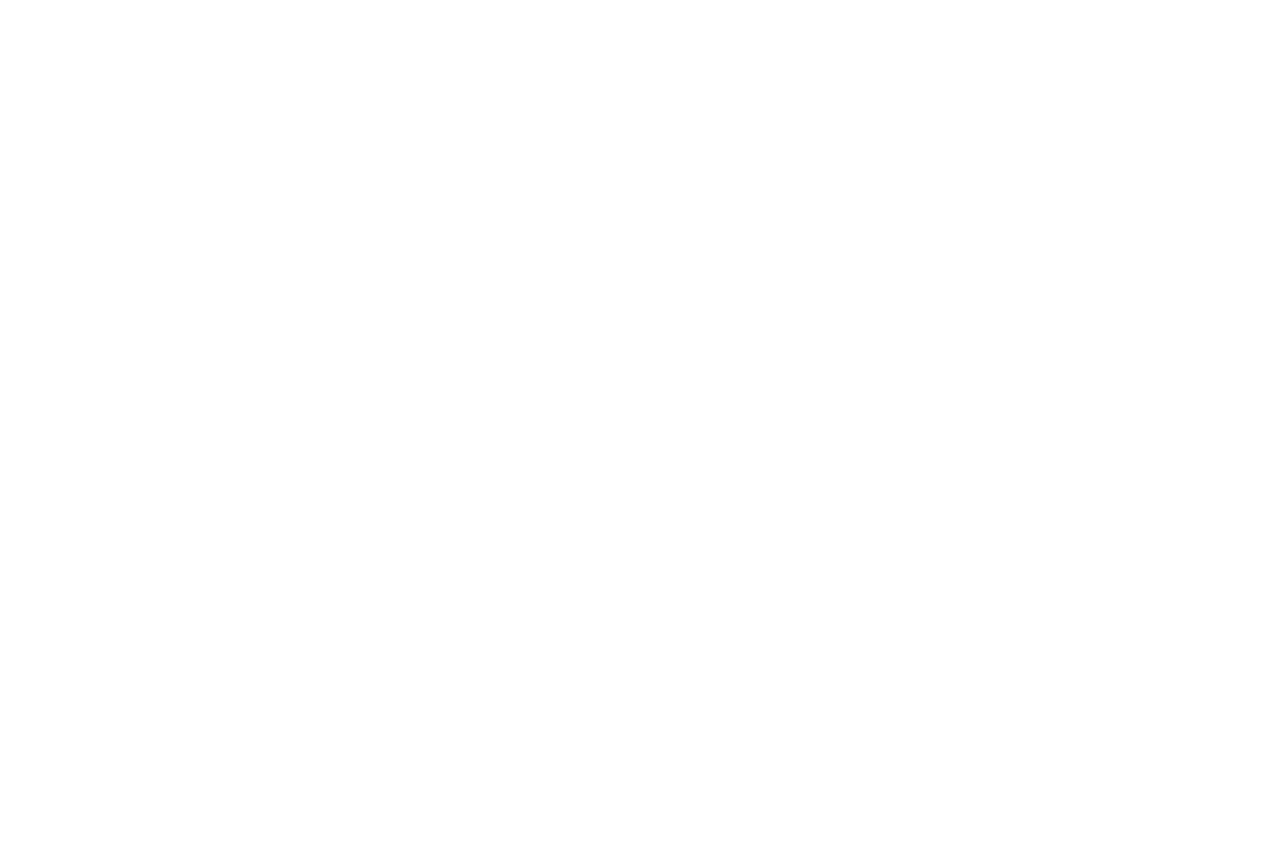
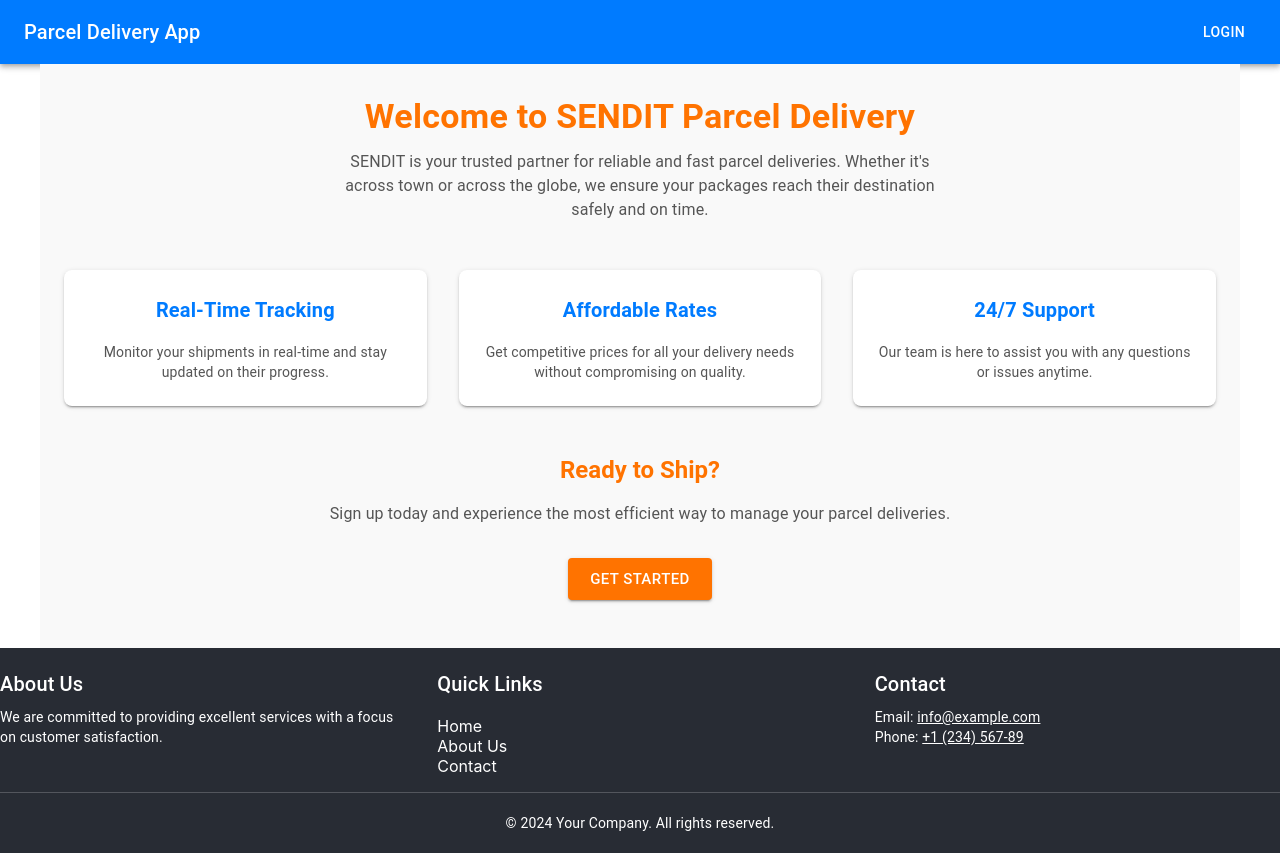
Before and after one commit to BenyBen1/SENDIT, a React (Create React App) app: page / in a window 1280 px wide. Before the commit the page ends 800 px from the top, so only its background shows below. Built offline with nearby package versions, Linux system fonts and the light colour scheme.

Commit message:
New files arrangement new header, body and footer

```diff
--- a/package.json
+++ b/package.json
@@ -15,7 +15,7 @@
     "react-dom": "^18.3.1",
     "react-icons": "^5.3.0",
     "react-router-dom": "^7.0.1",
-    "react-scripts": "0.1.0",
+    "react-scripts": "^5.0.1",
     "web-vitals": "^2.1.4"
   },
   "scripts": {
--- a/src/App.js
+++ b/src/App.js
@@ -1,10 +1,10 @@
 import React from 'react';
-import HomePage from './homepage';
+import HomePage from './Pages/homepage';
 
 function App() {
   return (
     <div className="App">
-      <homePage />
+      <HomePage />
     </div>
   );
 }
--- /dev/null
+++ b/src/Pages/homepage.jsx
@@ -0,0 +1,15 @@
+import Header from '../components/Header/Header.jsx';
+import Footer from '../components/Footer/Footer.jsx';
+import Body from '../components/Body/HomePageBody.jsx';
+
+const HomePage = () => {
+  return (
+    <div>
+      <Header />
+      <Body />
+      <Footer />
+    </div>
+  );
+};
+
+export default HomePage;
--- /dev/null
+++ b/src/components/Body/HomePageBody.jsx
@@ -0,0 +1,125 @@
+import { Typography, Container, Box, Grid, Button } from '@mui/material';
+
+const Body = () => {
+  return (
+    <Container sx={{ backgroundColor: '#f9f9f9', pt: 4, pb: 6 }}>
+      {/* Welcome Section */}
+      <Box textAlign="center" mb={6}>
+        <Typography
+          variant="h4"
+          component="h1"
+          gutterBottom
+          sx={{ fontWeight: 'bold', color: '#ff7300' }}
+        >
+          Welcome to SENDIT Parcel Delivery
+        </Typography>
+        <Typography
+          variant="body1"
+          sx={{ color: '#555', maxWidth: '600px', margin: '0 auto' }}
+        >
+          SENDIT is your trusted partner for reliable and fast parcel deliveries.
+          Whether it's across town or across the globe, we ensure your packages
+          reach their destination safely and on time.
+        </Typography>
+      </Box>
+
+      {/* Features Section */}
+      <Box>
+        <Grid container spacing={4} textAlign="center">
+          <Grid item xs={12} sm={4}>
+            <Box
+              sx={{
+                backgroundColor: '#fff',
+                borderRadius: 2,
+                boxShadow: 2,
+                p: 3,
+                transition: 'transform 0.3s ease',
+                '&:hover': { transform: 'scale(1.05)' },
+              }}
+            >
+              <Typography
+                variant="h6"
+                sx={{ fontWeight: 'bold', color: '#007bff', mb: 2 }}
+              >
+                Real-Time Tracking
+              </Typography>
+              <Typography variant="body2" sx={{ color: '#555' }}>
+                Monitor your shipments in real-time and stay updated on their progress.
+              </Typography>
+            </Box>
+          </Grid>
+          <Grid item xs={12} sm={4}>
+            <Box
+              sx={{
+                backgroundColor: '#fff',
+                borderRadius: 2,
+                boxShadow: 2,
+                p: 3,
+                transition: 'transform 0.3s ease',
+                '&:hover': { transform: 'scale(1.05)' },
+              }}
+            >
+              <Typography
+                variant="h6"
+                sx={{ fontWeight: 'bold', color: '#007bff', mb: 2 }}
+              >
+                Affordable Rates
+              </Typography>
+              <Typography variant="body2" sx={{ color: '#555' }}>
+                Get competitive prices for all your delivery needs without compromising on quality.
+              </Typography>
+            </Box>
+          </Grid>
+          <Grid item xs={12} sm={4}>
+            <Box
+              sx={{
+                backgroundColor: '#fff',
+                borderRadius: 2,
+                boxShadow: 2,
+                p: 3,
+                transition: 'transform 0.3s ease',
+                '&:hover': { transform: 'scale(1.05)' },
+              }}
+            >
+              <Typography
+                variant="h6"
+                sx={{ fontWeight: 'bold', color: '#007bff', mb: 2 }}
+              >
+                24/7 Support
+              </Typography>
+              <Typography variant="body2" sx={{ color: '#555' }}>
+                Our team is here to assist you with any questions or issues anytime.
+              </Typography>
+            </Box>
+          </Grid>
+        </Grid>
+      </Box>
+
+      {/* Call-to-Action Section */}
+      <Box textAlign="center" mt={6}>
+        <Typography
+          variant="h5"
+          sx={{ fontWeight: 'bold', mb: 2, color: '#ff7300' }}
+        >
+          Ready to Ship?
+        </Typography>
+        <Typography variant="body1" sx={{ mb: 4, color: '#555' }}>
+          Sign up today and experience the most efficient way to manage your parcel deliveries.
+        </Typography>
+        <Button
+          variant="contained"
+          size="large"
+          sx={{
+            backgroundColor: '#ff7300',
+            color: '#fff',
+            '&:hover': { backgroundColor: '#ff9100' },
+          }}
+        >
+          Get Started
+        </Button>
+      </Box>
+    </Container>
+  );
+};
+
+export default Body;
--- /dev/null
+++ b/src/components/Footer/Footer.jsx
@@ -0,0 +1,72 @@
+import React from 'react';
+import { Box, Typography, Grid, Link } from '@mui/material';
+
+const Footer = () => {
+  return (
+    <Box
+      sx={{
+        backgroundColor: '#282c34',
+        color: 'white',
+        padding: '20px 0',
+        marginTop: 'auto',
+      }}
+    >
+      <Grid container justifyContent="center" spacing={4}>
+        <Grid item xs={12} sm={4}>
+          <Typography variant="h6" gutterBottom>
+            About Us
+          </Typography>
+          <Typography variant="body2">
+            We are committed to providing excellent services with a focus on customer satisfaction.
+          </Typography>
+        </Grid>
+        <Grid item xs={12} sm={4}>
+          <Typography variant="h6" gutterBottom>
+            Quick Links
+          </Typography>
+          <ul style={{ listStyle: 'none', padding: 0 }}>
+            <li>
+              <Link href="/" color="inherit" underline="hover">
+                Home
+              </Link>
+            </li>
+            <li>
+              <Link href="/about" color="inherit" underline="hover">
+                About Us
+              </Link>
+            </li>
+            <li>
+              <Link href="/contact" color="inherit" underline="hover">
+                Contact
+              </Link>
+            </li>
+          </ul>
+        </Grid>
+        <Grid item xs={12} sm={4}>
+          <Typography variant="h6" gutterBottom>
+            Contact
+          </Typography>
+          <Typography variant="body2">
+            Email: <Link href="mailto:info@example.com" color="inherit">info@example.com</Link>
+          </Typography>
+          <Typography variant="body2">
+            Phone: <Link href="tel:+123456789" color="inherit">+1 (234) 567-89</Link>
+          </Typography>
+        </Grid>
+      </Grid>
+      <Box
+        sx={{
+          textAlign: 'center',
+          paddingTop: '20px',
+          borderTop: '1px solid rgba(255, 255, 255, 0.2)',
+        }}
+      >
+        <Typography variant="body2" color="inherit">
+          &copy; {new Date().getFullYear()} Your Company. All rights reserved.
+        </Typography>
+      </Box>
+    </Box>
+  );
+};
+
+export default Footer;
--- /dev/null
+++ b/src/components/Header/Header.jsx
@@ -0,0 +1,17 @@
+import React from 'react';
+import { AppBar, Toolbar, Typography, Button } from '@mui/material';
+
+const Header = () => {
+  return (
+    <AppBar position="static" sx={{ backgroundColor: '#007bff' }}>
+      <Toolbar>
+        <Typography variant="h6" sx={{ flexGrow: 1 }}>
+          Parcel Delivery App
+        </Typography>
+        <Button sx={{ color: '#fff' }}>Login</Button>
+      </Toolbar>
+    </AppBar>
+  );
+};
+
+export default Header;
--- a/src/homepage.js
+++ /dev/null
@@ -1,52 +0,0 @@
-import React from 'react';
-import { AppBar, Toolbar, Typography, Button, Container, Box } from '@mui/material';
-import { makeStyles } from '@mui/styles';
-
-const useStyles = makeStyles({
-  appBar: {
-    backgroundColor: '#007bff',
-  },
-  button: {
-    color: '#fff',
-  },
-  container: {
-    backgroundColor: '#fff',
-    paddingTop: '20px',
-    paddingBottom: '20px',
-  },
-  title: {
-    color: '#ff7300',
-  },
-  welcomeText: {
-    color: '#007bff',
-  },
-});
-
-const HomePage = () => {
-  const classes = useStyles();
-
-  return (
-    <div>
-      <AppBar position="static" className={classes.appBar}>
-        <Toolbar>
-          <Typography variant="h6" style={{ flexGrow: 1 }}>
-            Parcel Delivery App
-          </Typography>
-          <Button className={classes.button}>Login</Button>
-        </Toolbar>
-      </AppBar>
-      <Container className={classes.container}>
-        <Box my={4}>
-          <Typography variant="h4" component="h1" gutterBottom className={classes.title}>
-            Welcome to the Parcel Delivery App
-          </Typography>
-          <Typography variant="body1" gutterBottom className={classes.welcomeText}>
-            Easily track and manage your parcel deliveries with our app.
-          </Typography>
-        </Box>
-      </Container>
-    </div>
-  );
-};
-
-export default HomePage;
```
Also changed, not shown: 1 other file (tests, documents, lock files or other folders).
